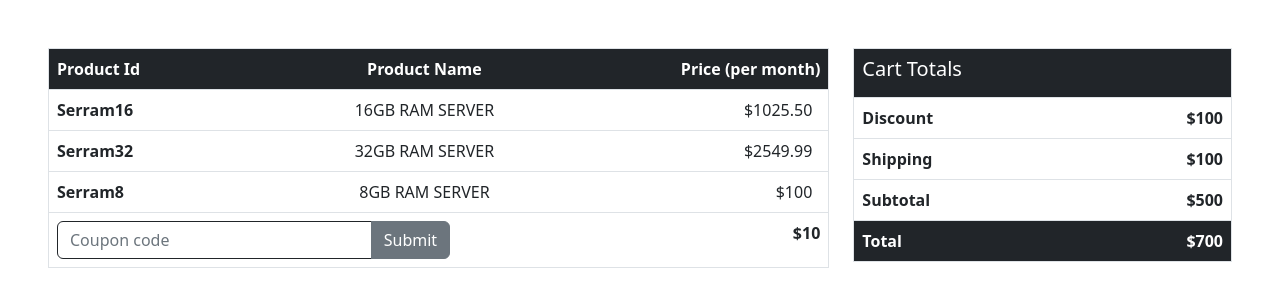
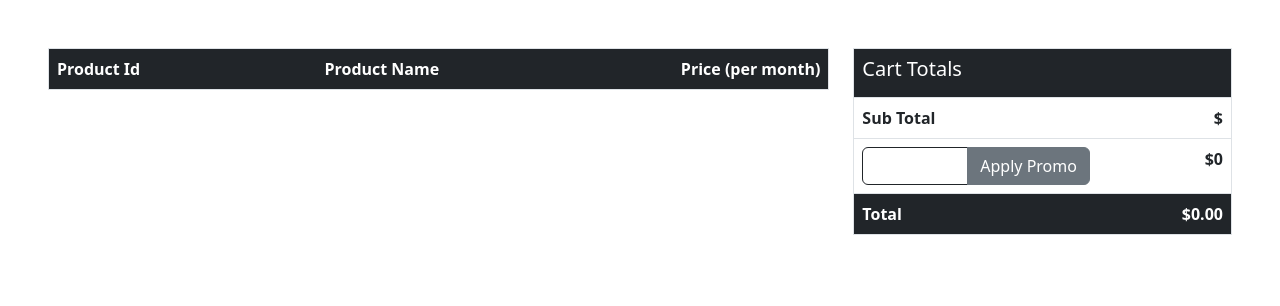
Before and after one commit to tanwar-chhatrapal/payment-system, a React (Create React App) app: page /checkout in a window 1280 px wide. Shown: the top 306 px of the page. Built offline with nearby package versions, Linux system fonts and the light colour scheme.

Commit message:
added checkoutpage functionality

```diff
--- a/src/MockData/Products.js
+++ b/src/MockData/Products.js
@@ -2,17 +2,17 @@ export const AllProducts = [
     {
         PRODUCT_ID : "serram16",
         PRODUCT_NAME: "16GB RAM SERVER",
-        PRICE: "$1025.50"
+        PRICE: "1025.50"
     },
     {
         PRODUCT_ID : "serram32",
         PRODUCT_NAME: "32GB RAM SERVER",
-        PRICE: "$2549.99"
+        PRICE: "2549.99"
     },
 
     {
         PRODUCT_ID : "serram8",
         PRODUCT_NAME: "8GB RAM SERVER",
-        PRICE: "$100"
+        PRICE: "100"
     },
 ]
--- a/src/components/Checkout.js
+++ b/src/components/Checkout.js
@@ -1,74 +1,81 @@
-import React from 'react'
+import React, { useEffect, useState } from 'react'
 
 function Checkout() {
+  const [cartProduct, setCartProduct] = useState();
+  const [coupanAmount, setCoupanAmount] = useState(0)
+
+  useEffect(() => {
+    let cartproduct = JSON.parse(localStorage.getItem('product'))
+    setCartProduct(cartproduct);
+  }, [])
+
+  let totalAmount = cartProduct && cartProduct.reduce((previousValue, currentValue) => {
+      return Number(previousValue) + Number(currentValue.PRICE)
+  }, 0)
+
+  let coupanCode ='';
+  let total = totalAmount
+  if(totalAmount > 1000 && totalAmount < 10000) coupanCode = ('PLSD123')
+  if(totalAmount > 10000) coupanCode = 'PLSD456'
+
+  const handleCoupanCode = (e)  => {
+    e.preventDefault()
+    total = ((totalAmount * 10 ) / 100).toFixed(2);
+    setCoupanAmount(total)
+  }
+
+  let finaAmount = (totalAmount - coupanAmount).toFixed(2)
   return (
-        <div class="row">
-          <div class="col-md-8">
-            <div class="table-responsive checkout">
-              <table class="table table-hover mt-5">
-                <thead class="table-dark border">
+    <div className="row">
+      <div className="col-md-8">
+        <div className="table-responsive checkout">
+          <table className="table table-hover mt-5">
+            <thead className="table-dark border">
               <tr>
-                    <th scope="col" class="text-white">Product Id</th>
-                    <th class="text-white text-center">Product Name</th>
-                    <th class="text-white text-end">Price (per month)</th>
+                <th scope="col" className="text-white">Product Id</th>
+                <th className="text-white text-center">Product Name</th>
+                <th className="text-white text-end">Price (per month)</th>
               </tr>
             </thead>
-                <tbody class="border-top-0 border">
-                  <tr>
-                    <td class="fw-bold">Serram16</td>
-                    <td align="center">16GB RAM SERVER</td>
-                    <td align="right"><span class="me-2">$1025.50</span> <small class="position-absolute"><i class="fa fa-times" aria-hidden="true"></i>
-                    </small></td>
+            <tbody className="border-top-0 border">
+              {cartProduct && cartProduct.map((product, index) => {
+                return (
+                  <tr key={index}>
+                    <td className="fw-bold">{product.PRODUCT_ID}</td>
+                    <td align="center">{product.PRODUCT_NAME}</td>
+                    <td align="center">{product.PRICE}</td>
                   </tr>
-                  <tr>
-                    <td class="fw-bold">Serram32</td>
-                    <td align="center">32GB RAM SERVER</td>
-                    <td align="right"><span class="me-2">$2549.99</span> <small class="position-absolute"><i class="fa fa-times" aria-hidden="true"></i>
-                    </small></td>
-                  </tr>
-                  <tr>
-                    <td class="fw-bold">Serram8</td>
-                    <td align="center">8GB RAM SERVER</td>
-                    <td align="right"><span class="me-2">$100</span> <small class="position-absolute"><i class="fa fa-times" aria-hidden="true"></i>
-                    </small></td>
-                  </tr>
-                  <tr>
-                    <td colspan="2">
-                      <div class="input-group w-75">
-                        <input type="text" class="form-control border-dark" placeholder="Coupon code" aria-describedby="button-addon2"/>
-                          <button class="btn btn-secondary" type="button" id="button-addon2">Submit</button>
-                      </div>
-                    </td>
-                    <td class="fw-bold" align="right">$10</td>
-                  </tr>
+                )
+              })}
             </tbody>
           </table>
         </div>
       </div>
-          <div class="col-md-4">
-            <div class="table-responsive checkout">
-              <table class="table table-hover mt-5">
-                <thead class="table-dark border">
+      <div className="col-md-4">
+        <div className="table-responsive checkout">
+          <table className="table table-hover mt-5">
+            <thead className="table-dark border">
               <tr>
-                    <th colspan="2" class="text-white"><h5>Cart Totals</h5></th>
+                <th colspan="2" className="text-white"><h5>Cart Totals</h5></th>
               </tr>
             </thead>
-                <tbody class="border">
+            <tbody className="border">
               <tr>
-                    <td class="fw-bold">Discount</td>
-                    <td class="fw-bold" align="right">$100</td>
+                <td className="fw-bold">Sub Total</td>
+                <td className="fw-bold" align="right">${totalAmount}</td>
               </tr>
               <tr>
-                    <td class="fw-bold">Shipping</td>
-                    <td class="fw-bold" align="right">$100</td>
+                <td colpan="2">
+                  <div className="input-group w-75">
+                  <input type="text" class="form-control border-dark" placeholder={coupanCode} aria-describedby="button-addon2"/>
+                    <button className="btn btn-secondary" type="button" id="button-addon2" onClick={handleCoupanCode}>Apply Promo</button>
+                  </div>
+                </td>
+                <td className="fw-bold" align="right">${coupanAmount}</td>
               </tr>
-                  <tr>
-                    <td class="fw-bold">Subtotal</td>
-                    <td class="fw-bold" align="right">$500</td>
-                  </tr>
-                  <tr class="table-dark border">
-                    <td class="fw-bold">Total</td>
-                    <td class="fw-bold" align="right">$700</td>
+              <tr className="table-dark border">
+                <td className="fw-bold">Total</td>
+                <td className="fw-bold" align="right">${finaAmount}</td>
               </tr>
             </tbody>
           </table>
```
Lines whose indentation alone changed are shown as unchanged.
